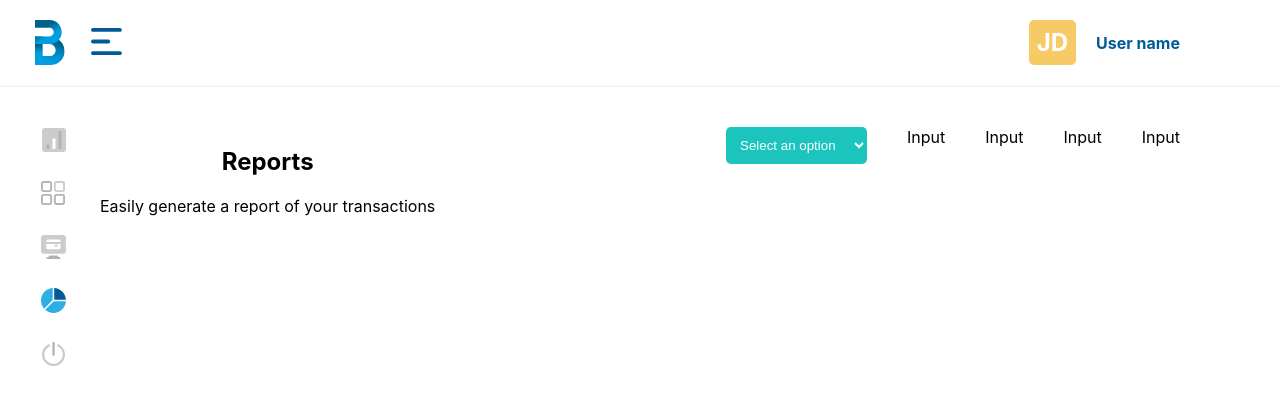
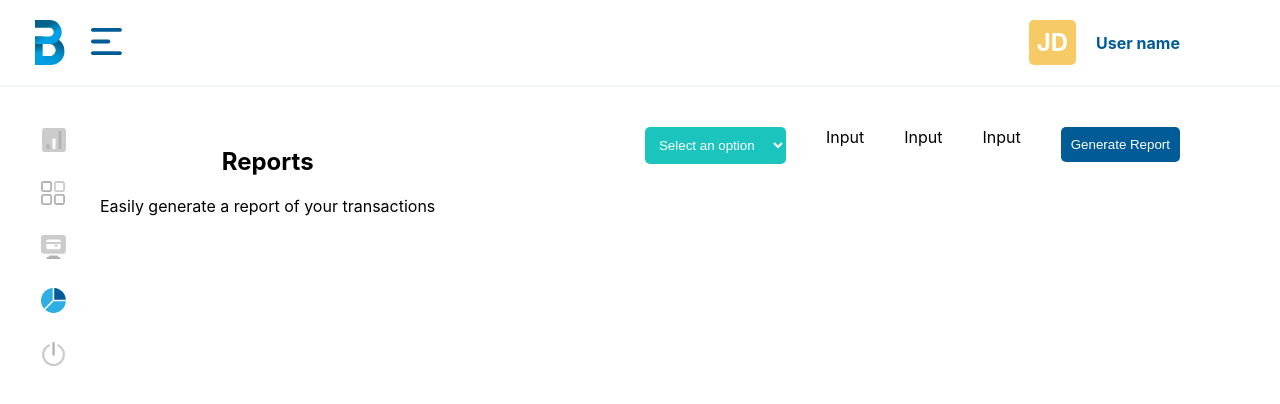
Before and after one commit to THEmmanuel/match-test, a React (Create React App) app: page / in a window 1280 px wide. Shown: the top 404 px of the page. Built offline with nearby package versions, Linux system fonts and the light colour scheme.

Commit message:
add generate report button and style

```diff
--- a/src/Pages/Reports/Reports.module.css
+++ b/src/Pages/Reports/Reports.module.css
@@ -15,3 +15,12 @@
 	flex-direction: row;
 	gap: 40px;
 }
+
+.ReportsGenerateButton{
+	background-color: #005B96;
+	color: #FFFFFF;
+	border: none;
+	border-radius: 5px;
+	height: fit-content;
+	padding: 10px;
+}
--- a/src/Pages/Reports/Reports.tsx
+++ b/src/Pages/Reports/Reports.tsx
@@ -18,7 +18,9 @@ const ReportsPage = () => {
 					<span>Input</span>
 					<span>Input</span>
 					<span>Input</span>
-					<span>Input</span>
+					<button className={style.ReportsGenerateButton}>
+						Generate Report
+					</button>
 				</div>
 			</div>
 		</section>
```
